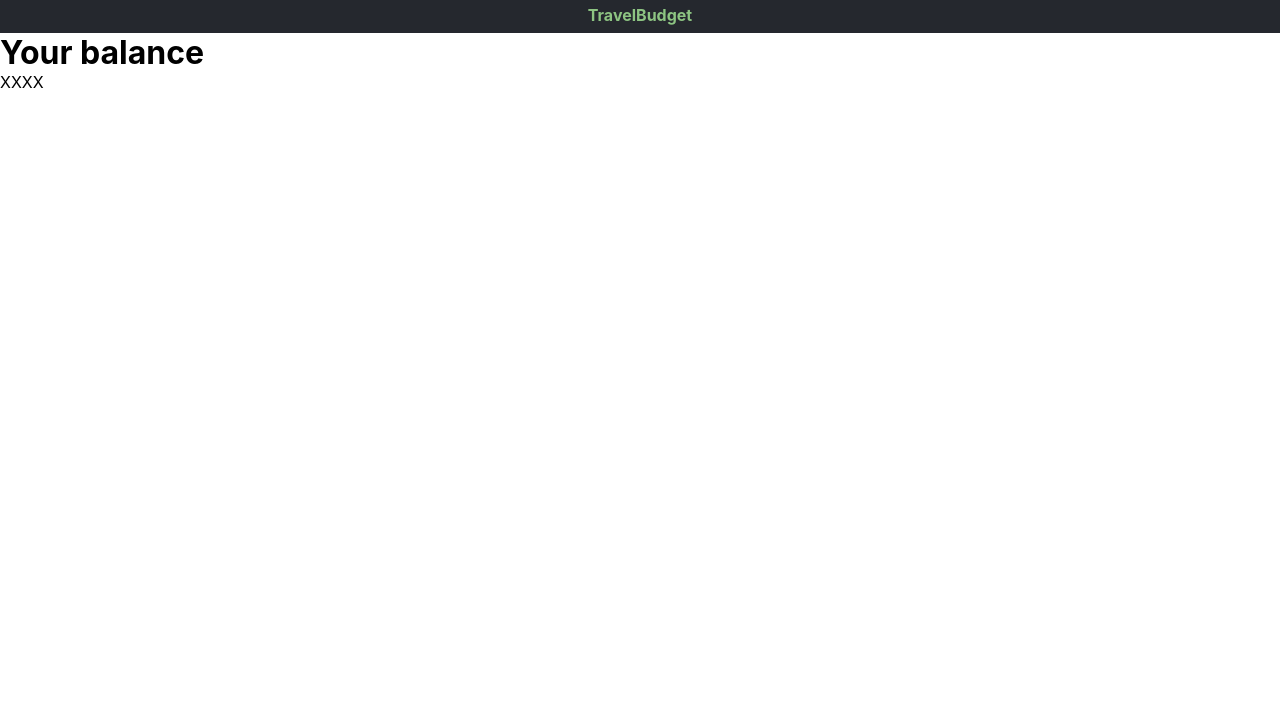
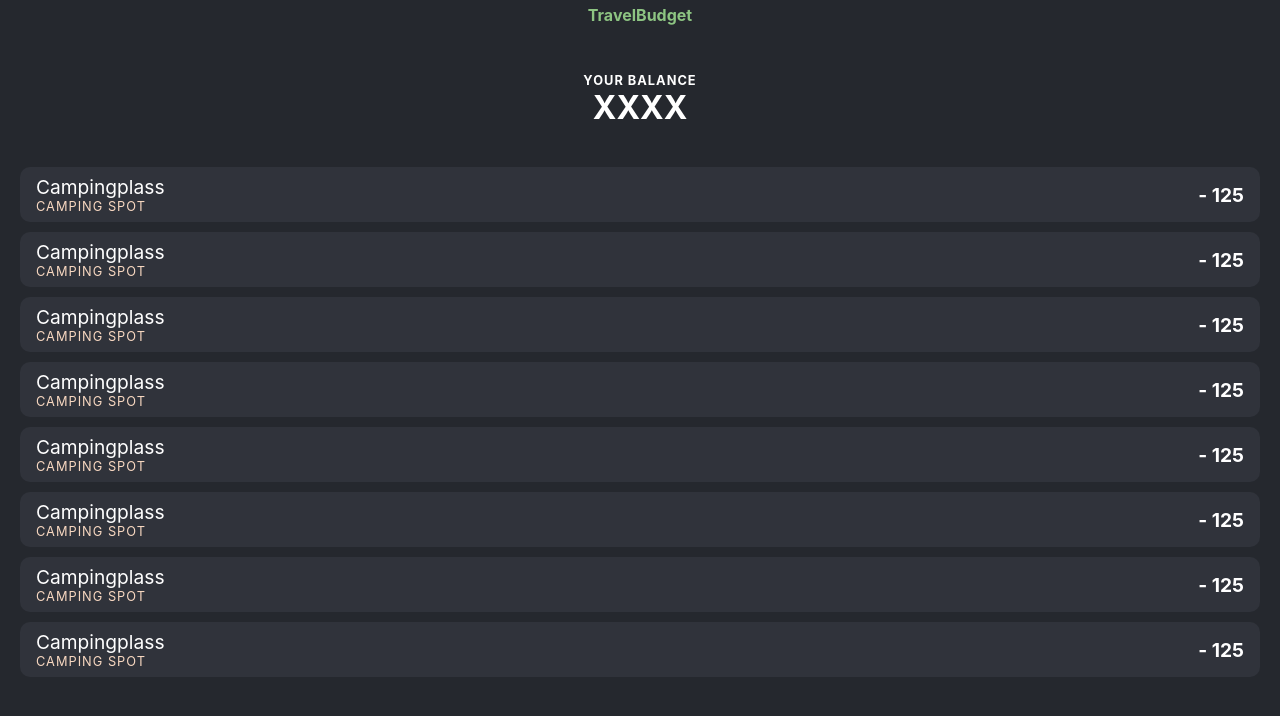
Before and after one commit to ceciliefossum/travel-budget-app, a React (Create React App) app in the folder travel-budget-spa/: page / in a window 1280 px wide. Shown: the top 716 px of the page. Built offline with nearby package versions, Linux system fonts and the light colour scheme.

Commit message:
Added list of statements to dashboard

```diff
--- a/travel-budget-spa/src/App.tsx
+++ b/travel-budget-spa/src/App.tsx
@@ -1,4 +1,3 @@
-import React from 'react';
 import { Outlet } from 'react-router-dom';
 import './App.css';
 import { AppProps } from './Interfaces/Props';
--- /dev/null
+++ b/travel-budget-spa/src/Dashboard/Dashboard.css
@@ -0,0 +1,21 @@
+.balance-container {
+    padding: 40px 0;
+    display: flex;
+    flex-direction: column;
+    align-items: center;
+}
+
+.balance-container h1 {
+    font-size: 0.8rem;
+    text-transform: uppercase;
+    letter-spacing: 1px;
+}
+
+.balance-container p {
+    font-size: 2rem;
+    font-weight: bold;
+}
+
+.statements-container {
+    padding: 0 20px;
+}
--- a/travel-budget-spa/src/Dashboard/Dashboard.tsx
+++ b/travel-budget-spa/src/Dashboard/Dashboard.tsx
@@ -1,8 +1,32 @@
+import Statement from "../Shared/Statement";
+import { StatementType, StatementCategory } from "../Interfaces/Enums";
+import './Dashboard.css';
+import { StatementProps } from "../Interfaces/Props";
+
+const statements = [
+    { title: "Campingplass", type: StatementType.Expence, amount: 125, valuta: "NOK", category: StatementCategory.CampingSpot },
+    { title: "Campingplass", type: StatementType.Expence, amount: 125, valuta: "NOK", category: StatementCategory.CampingSpot },
+    { title: "Campingplass", type: StatementType.Expence, amount: 125, valuta: "NOK", category: StatementCategory.CampingSpot },
+    { title: "Campingplass", type: StatementType.Expence, amount: 125, valuta: "NOK", category: StatementCategory.CampingSpot },
+    { title: "Campingplass", type: StatementType.Expence, amount: 125, valuta: "NOK", category: StatementCategory.CampingSpot },
+    { title: "Campingplass", type: StatementType.Expence, amount: 125, valuta: "NOK", category: StatementCategory.CampingSpot },
+    { title: "Campingplass", type: StatementType.Expence, amount: 125, valuta: "NOK", category: StatementCategory.CampingSpot },
+    { title: "Campingplass", type: StatementType.Expence, amount: 125, valuta: "NOK", category: StatementCategory.CampingSpot },
+
+]
+
 const Dashboard = () => {
     return (
-        <div className="Dashboard-container">
-            <h1>Your balance</h1>
-            <p>XXXX</p>
+        <div className="dashboard-container">
+            <div className="balance-container">
+                <h1>Your balance</h1>
+                <p>XXXX</p>
+            </div>
+            <div className="statements-container">
+                {statements.map((statement: StatementProps, index: number) => (
+                    <Statement key={index.toString()} title={statement.title} type={statement.type} amount={statement.amount} valuta={statement.valuta} category={statement.category}  />
+                ))}
+            </div>
         </div>
     )
 }
--- /dev/null
+++ b/travel-budget-spa/src/Interfaces/Enums.tsx
@@ -0,0 +1,13 @@
+export enum StatementType {
+    Income = 'INCOME',
+    Expence = 'EXPENCE',
+}
+
+export enum StatementCategory {
+    CampingSpot = 'CAMPING SPOT',
+    Food = 'FOOD',
+    Insurance = 'INSURANCE',
+    PhoneAndInternet = 'PHONE + INTERNET',
+    MediaAndEntertainment = 'MEDIA + ENTERTAINMENT',
+    Income = 'INCOME',
+}
--- /dev/null
+++ b/travel-budget-spa/src/Shared/Statement.css
@@ -0,0 +1,25 @@
+.statement-container {
+    background-color: var(--secondary-background-color);
+    border-radius: 10px;
+    padding: 8px 16px;
+    display: flex;
+    align-items: center;
+    justify-content: space-between;
+    margin-bottom: 10px;
+}
+
+.statement-container .information p {
+    font-size: 0.8rem;
+    letter-spacing: 1px;
+    color: var(--secondary-text-color)
+}
+
+.statement-container .information h2 {
+    font-size: 1.2rem;
+    font-weight: normal;
+}
+
+.statement-container .amount {
+    font-weight: bold;
+    font-size: 1.2rem;
+}
--- /dev/null
+++ b/travel-budget-spa/src/Shared/Statement.tsx
@@ -0,0 +1,15 @@
+import { StatementProps } from "../Interfaces/Props";
+import { StatementType } from "../Interfaces/Enums";
+import './Statement.css'
+
+const Statement = (props: StatementProps) => (
+    <div className="statement-container">
+        <div className="information">
+            <h2>{props.title}</h2>
+            <p>{props.category}</p>
+        </div>
+        <p className="amount">{props.type === StatementType.Expence && '-'} {props.amount}</p>
+    </div>
+);
+
+export default Statement;
--- a/travel-budget-spa/src/index.css
+++ b/travel-budget-spa/src/index.css
@@ -1,18 +1,3 @@
-body {
-  margin: 0;
-  font-family: -apple-system, BlinkMacSystemFont, 'Segoe UI', 'Roboto', 'Oxygen',
-    'Ubuntu', 'Cantarell', 'Fira Sans', 'Droid Sans', 'Helvetica Neue',
-    sans-serif;
-  -webkit-font-smoothing: antialiased;
-  -moz-osx-font-smoothing: grayscale;
-}
-
-* {
-  margin: 0;
-  padding: 0;
-  box-sizing: border-box;
-}
-
 :root {
   --dark-color: #25282e;
   --medium-dark-color: #30333b;
@@ -22,9 +7,26 @@ body {
   --red-color: #ff125a;
 
   --main-background-color: var(--dark-color);
-  --secondary-bacground-color: var(--medium-dark-color);
+  --secondary-background-color: var(--medium-dark-color);
   --main-text-color: var(--light-color);
   --secondary-text-color: var(--medium-light-color);
   --success-text-color: var(--green-color);
   --danger-text-color: var(--red-color);
 }
+
+body {
+  margin: 0;
+  font-family: -apple-system, BlinkMacSystemFont, 'Segoe UI', 'Roboto', 'Oxygen',
+    'Ubuntu', 'Cantarell', 'Fira Sans', 'Droid Sans', 'Helvetica Neue',
+    sans-serif;
+  -webkit-font-smoothing: antialiased;
+  -moz-osx-font-smoothing: grayscale;
+  background-color: var(--main-background-color);
+}
+
+* {
+  margin: 0;
+  padding: 0;
+  box-sizing: border-box;
+  color: var(--main-text-color);
+}
```
Also changed, not shown: travel-budget-spa/src/Interfaces/Props.tsx (+10 -0 lines). Lines whose indentation alone changed are shown as unchanged.
